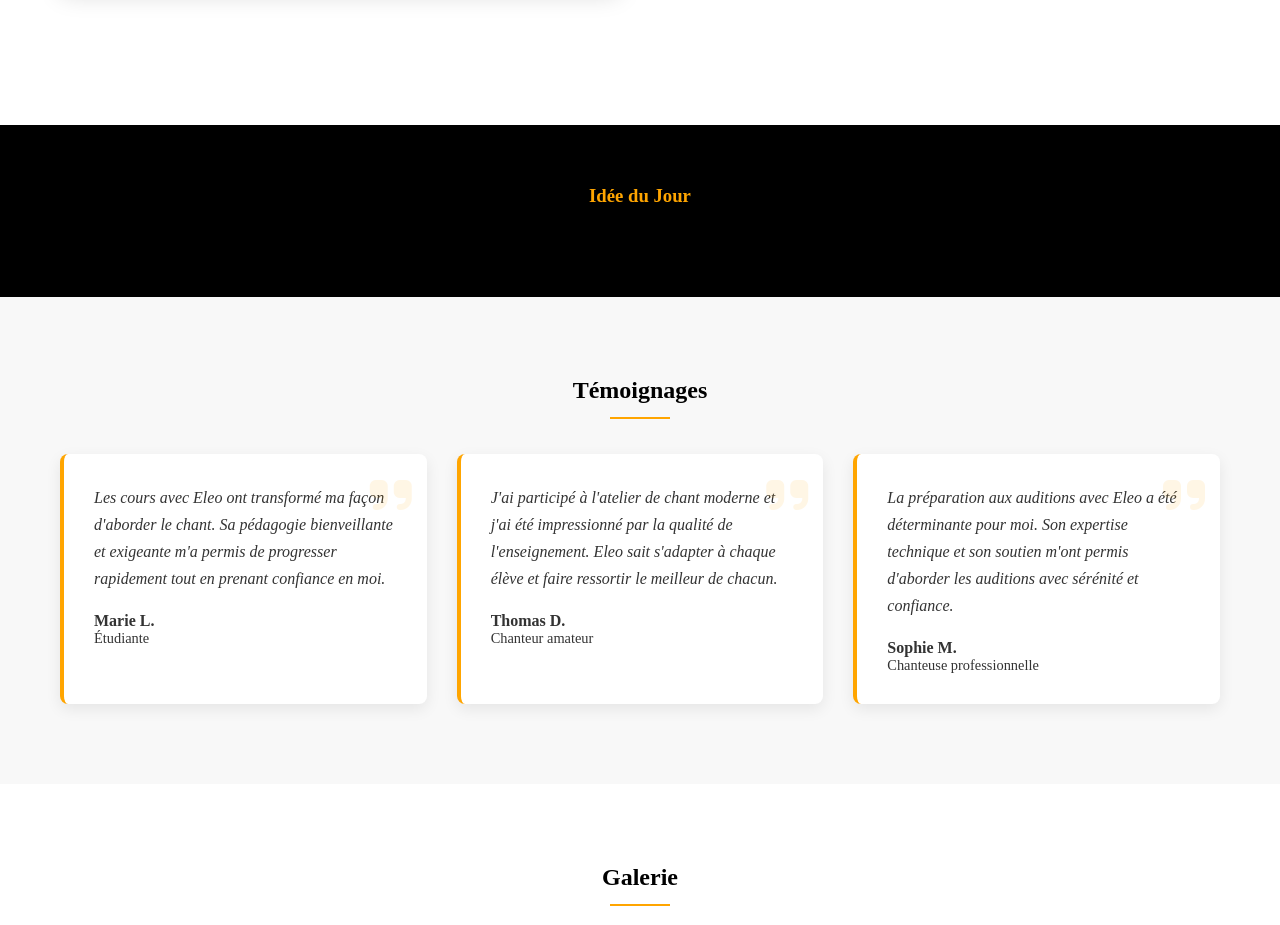
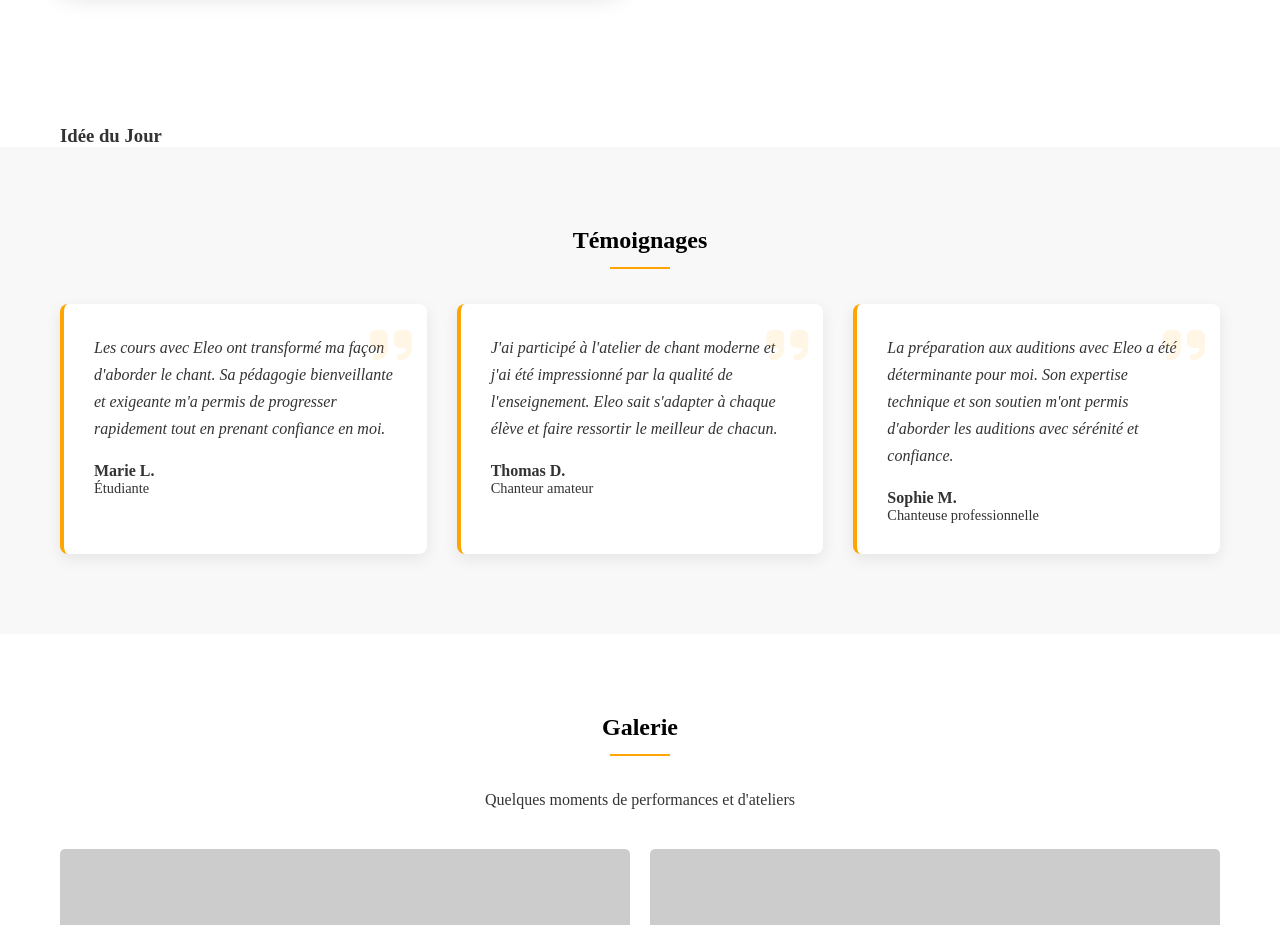
Before and after one commit to KEleonor/VocalStudio, a plain HTML site: page index.html in a window 1280 px wide. Shown: the part 5020-5945 px from the top of the page. Drawn offline with Linux system fonts and the light colour scheme; placeholder pictures from the web are drawn by us.

Commit message:
Update index.html

```diff
--- a/index.html
+++ b/index.html
@@ -480,39 +480,7 @@
             color: rgba(255, 165, 0, 0.1);
         }
 
-        /* Ideas Section */
-        .ideas-section {
-            background-color: var(--black);
-            color: var(--white);
-            padding: 60px 0;
-            text-align: center;
-        }
-
-        .ideas-container {
-            max-width: 800px;
-            margin: 0 auto;
-        }
-
-        .idea-title {
-            font-family: 'georgia;
-            font-size: 2rem;
-            margin-bottom: 30px;
-            color: var(--gold);
-        }
-
-        .idea-content {
-            font-size: 1.2rem;
-            line-height: 1.8;
-            margin-bottom: 30px;
-        }
-
-        .idea-author {
-            font-style: italic;
-            opacity: 0.8;
-            color: var(--gold);
-        }
-
-        /* Gallery */
+           /* Gallery */
         .gallery {
             display: grid;
             grid-template-columns: repeat(auto-fit, minmax(300px, 1fr));
```
